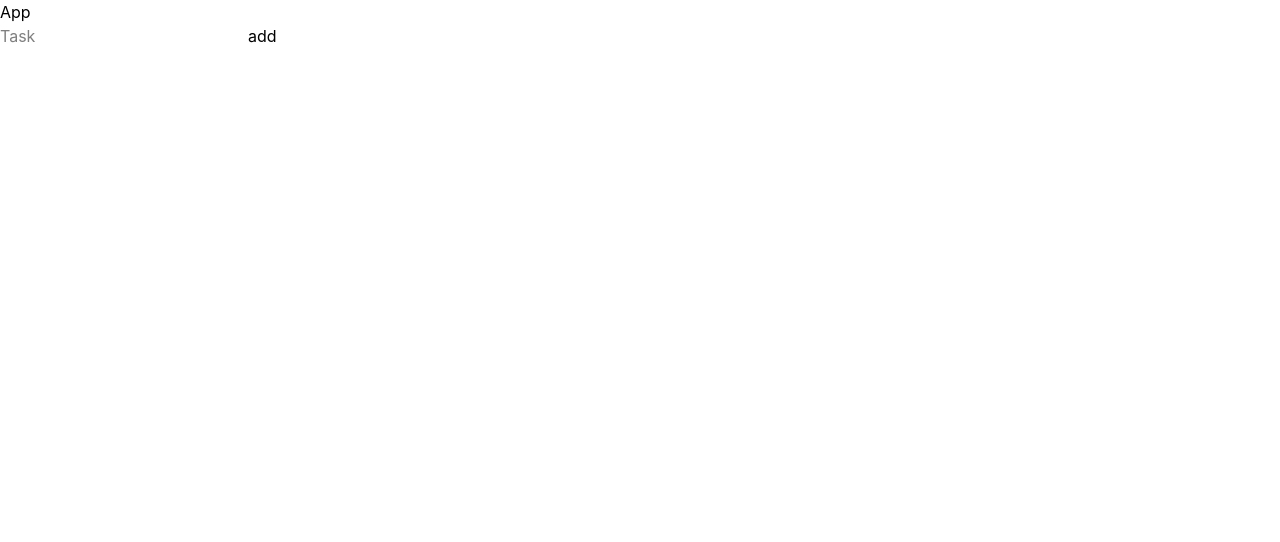
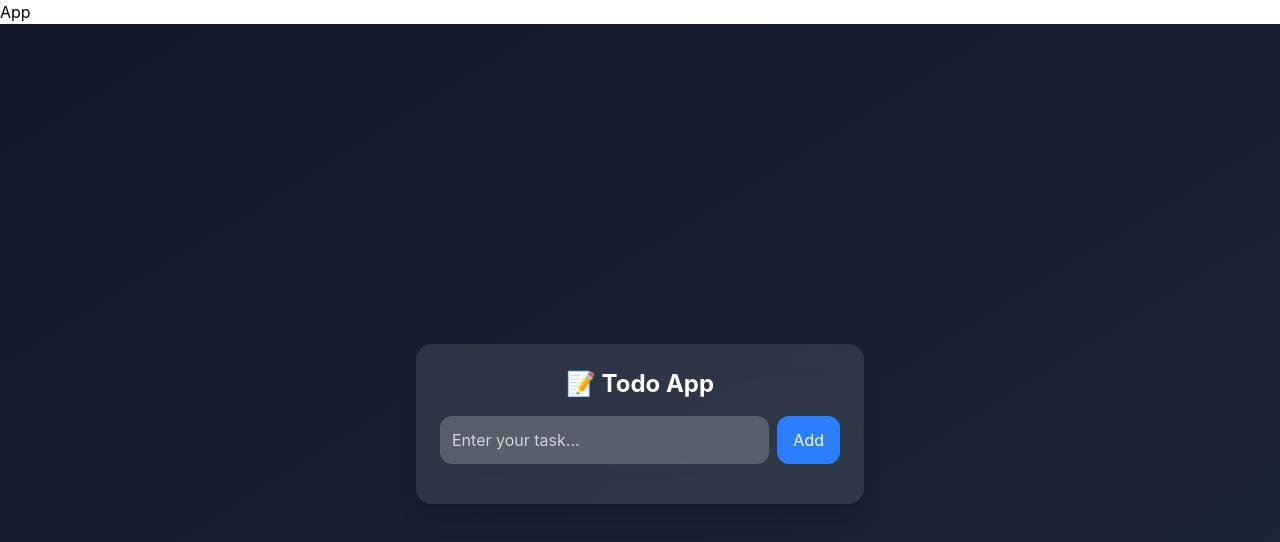
Before and after one commit to omar-abdi/frontend-projects, a React (Vite) app in the folder Todo app/: page / in a window 1280 px wide. Shown: the top 542 px of the page. Built offline with nearby package versions, Linux system fonts and the light colour scheme.

Commit message:
4.styling todo lis

```diff
--- a/Todo app/src/Components/Todoform.jsx
+++ b/Todo app/src/Components/Todoform.jsx
@@ -5,31 +5,53 @@ function Todoform() {
   const [tasks, setTasks] = useState([])
 
   const handleAdd = () => {
-    if (!task) return   // ka hortag empty
+    if (!task) return
 
     setTasks([...tasks, task])
-    setTask("") // clear input
+    setTask("")
   }
 
   return (
-    <div>
+    <div className="min-h-screen bg-gradient-to-br from-gray-900 to-gray-800 flex items-center justify-center">
+
+      <div className="bg-white/10 backdrop-blur-lg p-6 rounded-2xl shadow-xl w-full max-w-md">
+
+        <h1 className="text-2xl font-bold text-white mb-4 text-center">
+          📝 Todo App
+        </h1>
+
+        {/* Input + Button */}
+        <div className="flex gap-2 mb-4">
           <input
             type="text"
             value={task}
-        placeholder='Task'
+            placeholder="Enter your task..."
             onChange={(e) => setTask(e.target.value)}
-        className=''
+            className="flex-1 p-3 rounded-xl outline-none bg-white/20 text-white placeholder-gray-300"
           />
 
-      <button className='' onClick={handleAdd}>
-        add
+          <button
+            onClick={handleAdd}
+            className="bg-blue-500 hover:bg-blue-600 text-white px-4 rounded-xl transition"
+          >
+            Add
           </button>
+        </div>
 
-      <div>
+        {/* Task List */}
+        <ul className="space-y-2">
           {tasks.map((t, index) => (
-          <li key={index}>{t}</li>
+            <li
+              key={index}
+              className="bg-white/20 text-white p-3 rounded-xl flex justify-between items-center"
+            >
+              {t}
+            </li>
           ))}
+        </ul>
+
       </div>
+
     </div>
   )
 }
```
Lines whose indentation alone changed are shown as unchanged.
